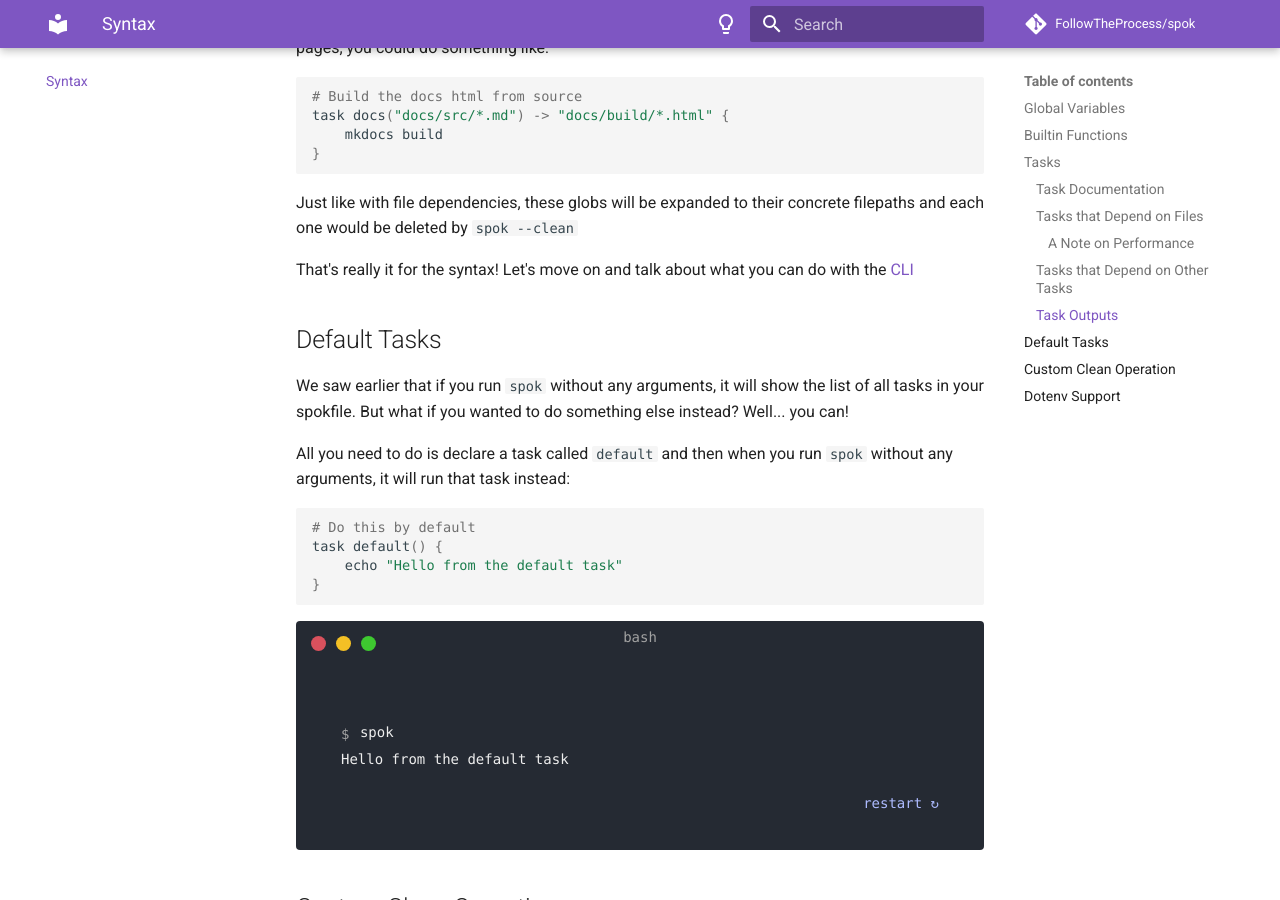
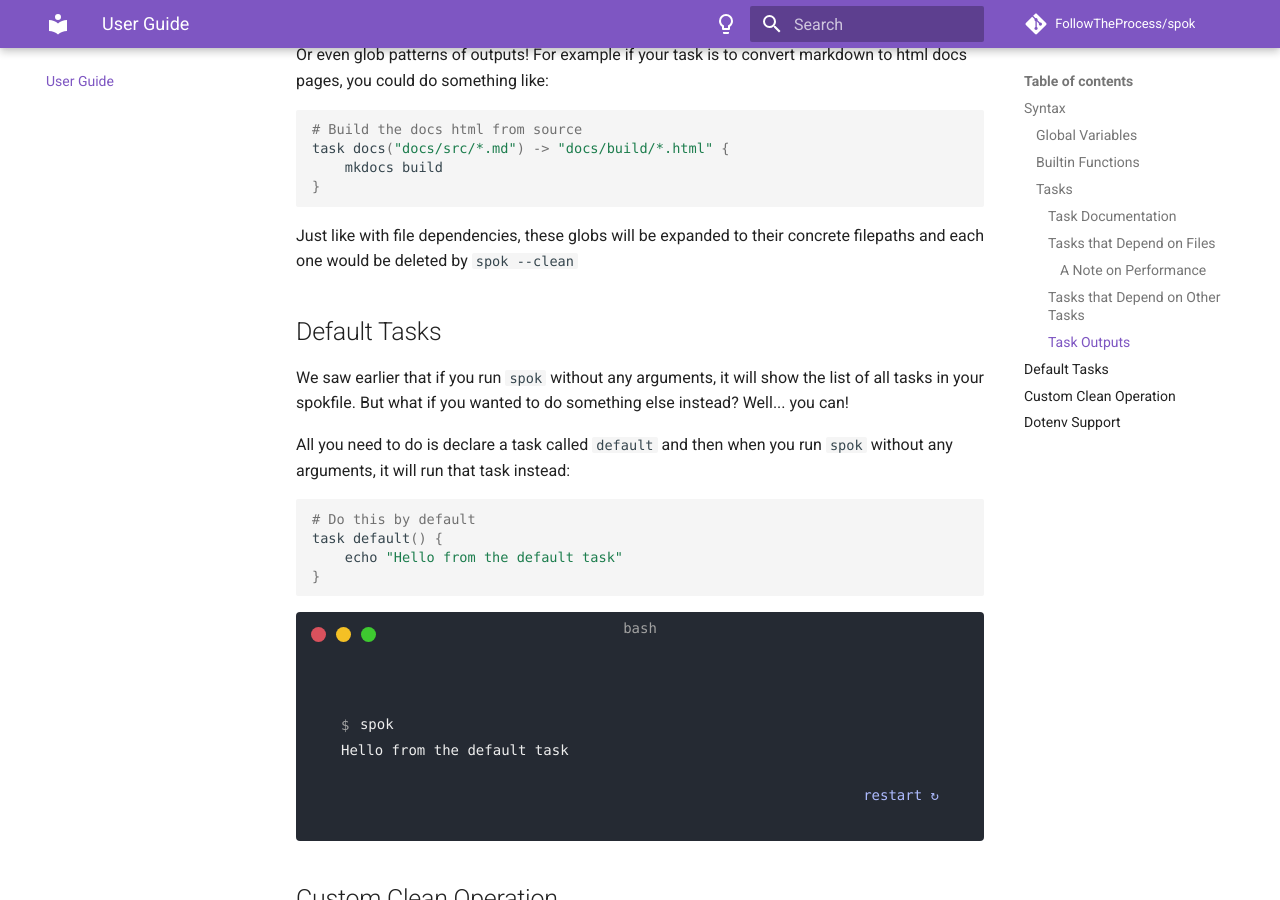
Before and after one commit to FollowTheProcess/spok, an MkDocs documentation site: the page built from docs/src/user_guide.md, in a window 1280 px wide and 900 px high, scrolled down 7070 px. Built offline with MkDocs 1.6.1 and Material for MkDocs 9.7.7, drawn with Linux system fonts in a browser that asks for light colours; some web fonts are replaced; comment, search, counter and statistics services are not loaded; some of the changed text lies outside the part shown.

Commit message:
Replace syntax with user guide in docs

````diff
--- a/docs/src/syntax.md
+++ b/docs/src/user_guide.md
@@ -1,9 +1,11 @@
-# Syntax
+# User Guide
+
+## Syntax
 
 When spok runs, it parses the syntax in your spokfile, extracts tasks, variables, and dependencies, and then runs the tasks you specify. In this
 section we'll take a look at the syntax and how to use it
 
-## Global Variables
+### Global Variables
 
 Let's start simple, Spok lets you define variables in the global scope. These variables can be used in any task. For example:
 
@@ -20,7 +22,7 @@ task version() {
     Global variables are also exported as environment variables to the tasks, so if your tasks invoke other scripts that depend on
     environment variables you can just declare them globally in spok.
 
-## Builtin Functions
+### Builtin Functions
 
 Sometimes you need to do more than just run a test, or you need to do something that is not supported by the shell. Spok has a few builtin functions that you can use in your tasks. These functions are:
 
@@ -55,7 +61,7 @@ task test() {
 
 Now that you have a task defined, you can run it with `spok test` and your tests will run, how cool is that! 🎉
 
-### Task Documentation
+#### Task Documentation
 
 If you want to document your tasks, you can do so by adding a comment above the task definition. For example:
 
@@ -69,7 +75,7 @@ task test() {
 Spok will parse this as the task's docstring and it will be output when the tasks are listed, either by the default action
 or the `--show` flag. But we'll get to that later in the [CLI](cli.md) section 👍
 
-### Tasks that Depend on Files
+#### Tasks that Depend on Files
 
 This is fine, and might be enough for you if your test suite is fast and/or the language tooling you're using caches results (like Go!). But what
 if you have a large test suite and only want to re-run the tests if the source code has changed? Or what if you have a task that depends on another?
@@ -119,7 +125,7 @@ task lots("**/*.go", "**/*.py", "some/specific/file.txt") {
     if the task should be re run. This type of content checking is more accurate than e.g. [make](https://www.gnu.org/software/make/) which
     looks at file modification timestamps.
 
-#### A Note on Performance
+##### A Note on Performance
 
 > "But if you open and read the contents of every single file every time you run the task, isn't this really slow?"
 
@@ -152,7 +158,7 @@ Spok is able to detect that nothing has changed in any of the 8872 files in just
 
 So hopefully it's plenty fast enough!
 
-### Tasks that Depend on Other Tasks
+#### Tasks that Depend on Other Tasks
 
 Not only can you depend on files, you can also depend on other tasks, or a mix of both! If you put the name of another task in the task arguments,
 Spok will recognise this as a task dependency and will ensure that the declared task will always run before the one you want.
@@ -241,7 +247,7 @@ that will only run when they need to, so no time is wasted doing unnecessary wor
     }
     ```
 
-### Task Outputs
+#### Task Outputs
 
 Some tasks generate external artifacts, such as compiled binaries, or generated code. In Spok, you can explicitly declare this by using
 the output operator `->`. For example, here's a task that compiles a Go binary and saves it under the `bin` directory:
@@ -291,8 +297,6 @@ task docs("docs/src/*.md") -> "docs/build/*.html" {
 
 Just like with file dependencies, these globs will be expanded to their concrete filepaths and each one would be deleted
 by `spok --clean`
-
-That's really it for the syntax! Let's move on and talk about what you can do with the [CLI](cli.md)
 
 ## Default Tasks
 
--- a/mkdocs.yml
+++ b/mkdocs.yml
@@ -11,7 +11,7 @@ strict: true
 nav:
   - Home: index.md
   - Quickstart: quickstart.md
-  - Syntax: syntax.md
+  - User Guide: user_guide.md
   - CLI: cli.md
   - Contribution Guide: contributing.md
 plugins:
````
Also changed, not shown: other parts of docs/src/user_guide.md (+7 -1 lines), README.md (+1 -1 lines), docs/src/cli.md (+7 -3 lines), docs/src/quickstart.md (+1 -1 lines).
